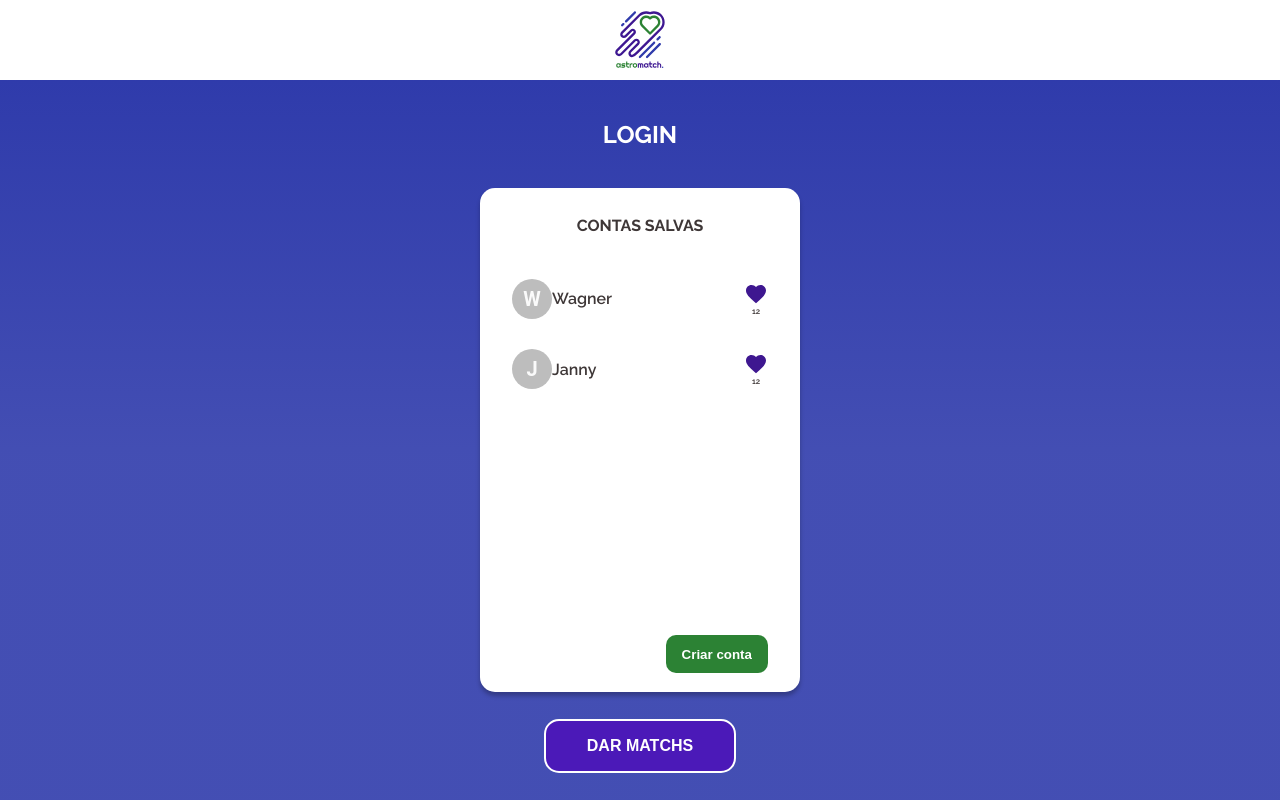
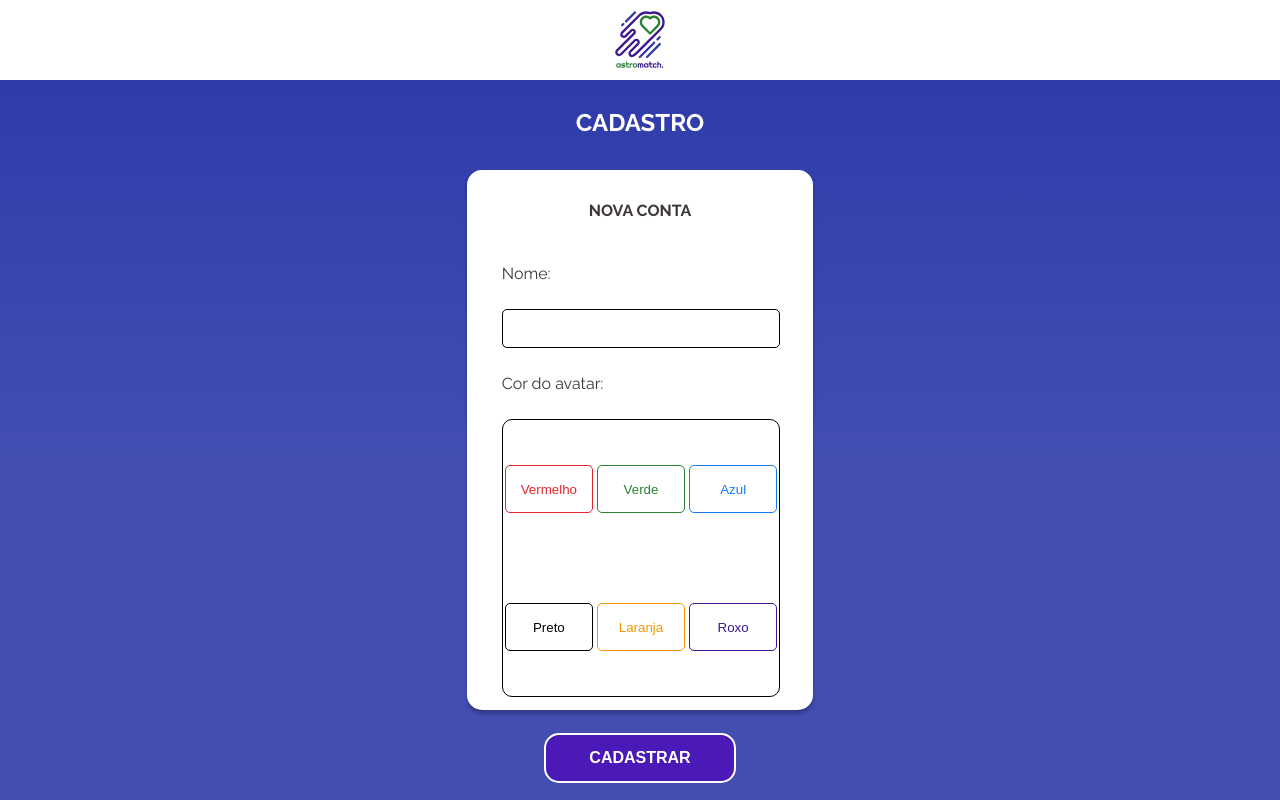
Before and after one commit to future4code/Wagner-Silva, a React (Create React App) app in the folder semana9/astromatch/: page / in a window 1280 px wide. Built offline with nearby package versions, Linux system fonts and the light colour scheme; the HTML template or start-up script is replaced by a standard one.

Commit message:
Cadastro estático implementado

```diff
--- a/semana9/astromatch/src/App.js
+++ b/semana9/astromatch/src/App.js
@@ -2,6 +2,7 @@ import React from 'react';
 import styled from 'styled-components';
 import Home from './components/Home/Home';
 import Login from './components/Login/Login';
+import Register from './components/Register/Register';
 import './App.css';
 
 const AppContainer = styled.div`
@@ -12,7 +13,7 @@ const AppContainer = styled.div`
 function App() {
   return (
     <AppContainer>
-      <Login />
+      <Register />
     </AppContainer>
   );
 }
--- a/semana9/astromatch/src/components/Content/Content.js
+++ b/semana9/astromatch/src/components/Content/Content.js
@@ -1,8 +1,9 @@
 import React from 'react';
 import styled from 'styled-components';
+import colors from '../../utils/colors';
 
 const ContentContainer = styled.div`
-    background: linear-gradient(180deg, #2F3BAB 0%, rgba(47, 59, 171, 0.9) 52.08%);
+    background: ${colors.blueEffect};
     color: #FFFFFF;
     width: 100%;
     height: 90%;
--- a/semana9/astromatch/src/components/Header/Header.js
+++ b/semana9/astromatch/src/components/Header/Header.js
@@ -1,5 +1,6 @@
 import React from 'react';
 import styled from 'styled-components';
+import colors from '../../utils/colors';
 import logo from '../../assets/astromatch.svg';
 
 
@@ -44,9 +45,9 @@ const LogoCenter = styled.img`
 const LoginButton = styled.button`
     width: 10%;
     height: 50%;
-    background-color: #FFFFFF;
-    color: #2C8234;
-    border: 1px solid #2C8234;
+    background-color: ${colors.white};
+    color: ${colors.green};
+    border: 1px solid ${colors.green};
     border-radius: 20px;
     text-align: center;
     margin-right: 30px;
--- /dev/null
+++ b/semana9/astromatch/src/components/Register/Register.js
@@ -0,0 +1,212 @@
+import React from 'react';
+import Container from '../Container/Container';
+import Content from '../Content/Content';
+import Header from '../Header/Header';
+import styled from 'styled-components';
+import colors from '../../utils/colors';
+
+const RegisterContent = styled(Content)`
+    display: flex;
+    flex-direction: column;
+    align-items: center;
+    justify-content: space-around;
+`
+
+const TextContainer = styled.article`
+    display: flex;
+    align-items: center;
+    justify-content: center;
+    width: 20%;
+    height: 10%;
+
+    @media (min-width: 320px) and (max-width: 420px) {
+        width: 60%;
+        font-size: 0.7em;
+    }
+`
+
+const RegisterContainer = styled.div`
+    background-color: ${colors.white};
+    display: flex;
+    flex-direction: column;
+    align-items: center;
+    justify-content: space-around;
+    width: 27%;
+    height: 75%;
+    border-radius: 15px;
+    box-shadow: 0px 4px 4px rgba(0, 0, 0, 0.25);
+    color: ${colors.blackText};
+
+    @media (min-width: 320px) and (max-width: 420px) {
+        width: 80%;
+        font-size: 0.9em;
+    }
+`
+
+const RegisterTitleContainer = styled.div`
+    display: flex;
+    align-items: center;
+    justify-content: center;
+    width: 100%;
+    height: 15%;
+`
+
+const FormContainer = styled.div`
+    display: flex;
+    flex-direction: column;
+    justify-content: space-around;
+    width: 80%;
+    height: 85%;
+`
+
+const InputName = styled.input`
+    width: 100%;
+    height: 8%;
+    border: 1px solid ${colors.black};
+    border-radius: 5px;
+`
+
+const ColorContainer = styled.div`
+    display: grid;
+    grid-template-columns: repeat(3, 1fr);
+    grid-template-rows: repeat(2, 1fr);
+    width: 100%;
+    height: 60%;
+    border: 1px solid ${colors.black};
+    border-radius: 10px;
+`
+
+const ButtonContainer = styled.div`
+    display: flex;
+    align-items: center;
+    justify-content: center;
+    position: relative;
+    width: 100%;
+    height: 100%;
+`
+
+const Label = styled.div`
+    width: 95%;
+    height: 35%;
+    position: absolute;
+    z-index: 2;
+
+    @media (min-width: 320px) and (max-width: 420px) {
+        width: 85%;
+    }
+`
+
+const Input = styled.div`
+    width: 95%;
+    height: 35%;
+    position: absolute;
+    z-index: 1;
+`
+
+const ColorButton = styled.button`
+    background: ${colors.white};
+    border: 1px solid ${ props => props.color};
+    border-radius: 5px;
+    width: 100%;
+    height: 100%;
+    font-family: 'Montserrat', sans-serif;
+    color: ${props => props.color};
+
+    :focus {
+        background-color: ${props => props.color};
+        color: ${colors.white};
+    }
+`
+
+const RegisterButtonContainer = styled.div`
+    display: flex;
+    align-items: center;
+    justify-content: center;
+    width: 100%;
+    height: 10%;
+`
+
+const RegisterButton = styled.button`
+    background: #4B19B8;
+    width: 15%;
+    height: 70%;
+    border: 2px solid #FFFFFF;
+    border-radius: 15px;
+    font-size: 1em;
+    font-weight: bold;
+    color: #FFFFFF;
+
+    @media (min-width: 320px) and (max-width: 420px) {
+        width: 35%;
+        height: 60%;
+        font-size: 0.7em;
+        border-width: 1px;
+        border-radius: 5px;
+    }
+`
+
+const Register = () => {
+    return (
+        <Container>
+            <Header logoCenter={true} />
+            <RegisterContent>
+                <TextContainer>
+                    <h1>CADASTRO</h1>
+                </TextContainer>
+                <RegisterContainer>
+                    <RegisterTitleContainer>
+                        <h4>NOVA CONTA</h4>
+                    </RegisterTitleContainer>
+                    <FormContainer>
+                        <label forHTML={"name"}>Nome:</label>
+                        <InputName type={"text"} name={"name"} />
+                        <label forHTML={"color"}>Cor do avatar:</label>
+                        <ColorContainer>
+                            <ButtonContainer>
+                                <Label forHTML={"red"}>
+                                    <ColorButton color={colors.red}>Vermelho</ColorButton>
+                                </Label>
+                                <Input type={"radio"} id={"red"} />
+                            </ButtonContainer>
+                            <ButtonContainer>
+                                <Label forHTML={"green"}>
+                                    <ColorButton color={colors.green}>Verde</ColorButton>
+                                </Label>
+                                <Input type={"radio"} id={"green"} />
+                            </ButtonContainer>
+                            <ButtonContainer>
+                                <Label forHTML={"blue"}>
+                                    <ColorButton color={colors.blueAvatar}>Azul</ColorButton>
+                                </Label>
+                                <Input type={"radio"} id={"blue"} />
+                            </ButtonContainer>
+                            <ButtonContainer>
+                                <Label forHTML={"black"}>
+                                    <ColorButton color={colors.black}>Preto</ColorButton>
+                                </Label>
+                                <Input type={"radio"} id={"black"} />
+                            </ButtonContainer>
+                            <ButtonContainer>
+                                <Label forHTML={"orange"}>
+                                    <ColorButton color={colors.orange}>Laranja</ColorButton>
+                                </Label>
+                                <Input type={"radio"} id={"orange"} />
+                            </ButtonContainer>
+                            <ButtonContainer>
+                                <Label forHTML={"purple"}>
+                                    <ColorButton color={colors.purple}>Roxo</ColorButton>
+                                </Label>
+                                <Input type={"radio"} id={"purple"} />
+                            </ButtonContainer>
+                        </ColorContainer>
+                    </FormContainer>
+                </RegisterContainer>
+                <RegisterButtonContainer>
+                    <RegisterButton>CADASTRAR</RegisterButton>
+                </RegisterButtonContainer>
+            </RegisterContent>
+        </Container>
+    )
+}
+
+export default Register;
--- /dev/null
+++ b/semana9/astromatch/src/utils/colors.js
@@ -0,0 +1,14 @@
+const colors = {
+    black: "#000000",
+    blackText: "#3E3737",
+    blue: "#2F3BAB",
+    blueAvatar: "#167BF1",
+    blueEffect: "linear-gradient(180deg, #2F3BAB 0%, rgba(47, 59, 171, 0.9) 52.08%)",
+    green: "#2C8234",
+    orange: "#F69605",
+    purple: "#3E1790",
+    red: "#E7232E",
+    white: "#FFFFFF"
+}
+
+export default colors;
```
